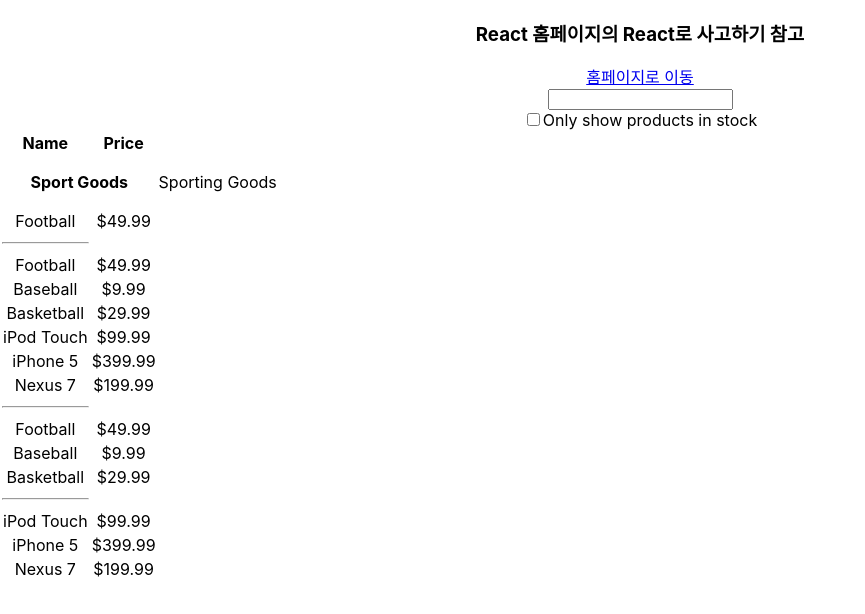
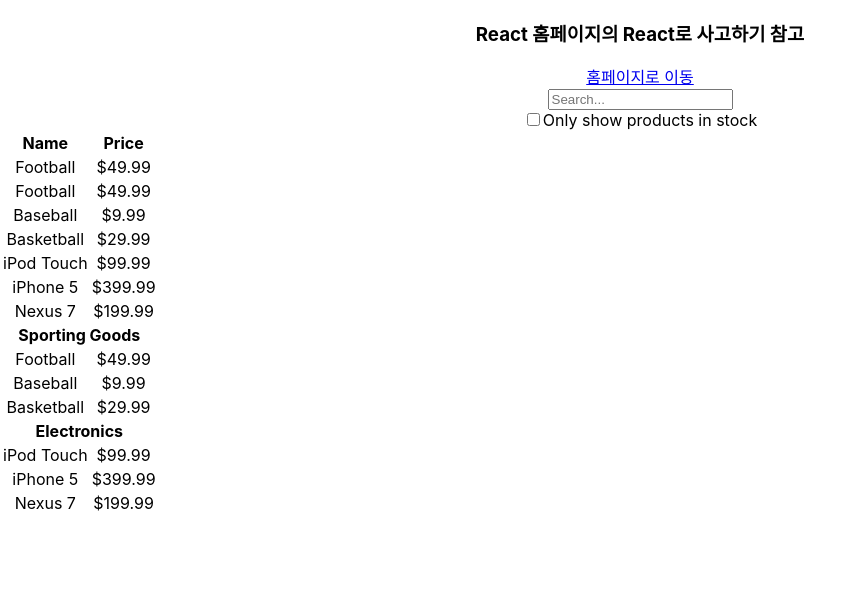
Before and after one commit to KIMPPT/React, a React (Create React App) app in the folder react-app/: page / in a window 1280 px wide. Shown: the top 614 px of the page, without its empty margins (0-865 px from the left). Built offline with nearby package versions, Linux system fonts and the light colour scheme.

Commit message:
04041600

```diff
--- a/react-app/src/components/FilterableProductTable.jsx
+++ b/react-app/src/components/FilterableProductTable.jsx
@@ -6,14 +6,33 @@ import productData from '../data/product.json'
 //2. 정적 데이터를 이용해서 작성
 //3. state와 props 구분해서 작성
 export class FilterableProductTable extends Component {
+  constructor(props){
+    super(props);
+    this.state={
+      searchText:"",
+      isOnlyStock: false
+    }
+  }
+  //toggleStock 메소드를 실행할때마다 this.state.isOnlyStock T/F 로 바꿈
+  toggleStock=()=>{
+    this.setState({isOnlyStock:!this.state.isOnlyStock})
+    console.log("메소드실행")
+  }
   render() {
     console.log(productData);
+    //isOnlyStock이 true일 때 productData가 stock이 true인것만 배열로 만들기
+    let checkedProduct=productData.filter((product)=>product.stocked)
     return (
       <div>
         {/*검색어, 체크박스에 관한 값 */}
-        <SearchBar/>
+        <SearchBar
+
+        isOnlyStock={this.state.isOnlyStock}
+        //props 값으로 메소드를 작성해서 전달
+        toggleStock={this.toggleStock}
+        />
         {/*가져온 데이터 값을 보여줄 공간 */}
-        <ProductTable products={productData}/>
+        <ProductTable products={this.state.isOnlyStock?checkedProduct:productData}/>
       </div>
     )
   }
--- a/react-app/src/components/ProductCategoryRow.jsx
+++ b/react-app/src/components/ProductCategoryRow.jsx
@@ -1,12 +1,14 @@
 import React, { Component } from "react";
-import category from '../data/product.json'
 //json에서 카테고리를 뽑아내옴. 중복이 있으면 하나만
 export class ProductCategoryRow extends Component {
+    constructor(props){
+        super(props);
+    }
   render() {
+    let {category}=this.props;
     return (
       <tr>
-        <th colSpan={2}>Sport Goods</th>
-        <p>{category[2].category}</p>
+        <th colSpan={2}>{category}</th>
       </tr>
     );
   }
--- a/react-app/src/components/ProductTable.jsx
+++ b/react-app/src/components/ProductTable.jsx
@@ -28,17 +28,15 @@ export class ProductTable extends Component {
               //products의 카테고리 중 'sporting goods'를 가진 배열을 만드는 방법
               //filter를 이용해 내용을 작성하고 <productrow/>를 통해서 내용 출력하기
             }
-            <ProductCategoryRow />
             <ProductRow name={products[0].name} price={products[0].price} />
-            <hr />
             {products.map((product) => (
               <ProductRow name={product.name} price={product.price} />
             ))}
-            <hr />
+            <ProductCategoryRow category={"Sporting Goods"}/>
             {sportingProducts.map((product) => (
               <ProductRow name={product.name} price={product.price} />
             ))}
-            <hr />
+            <ProductCategoryRow category={"Electronics"}/>
             {elecProducts.map((product) => (
               <ProductRow name={product.name} price={product.price} />
             ))}
--- a/react-app/src/components/SearchBar.jsx
+++ b/react-app/src/components/SearchBar.jsx
@@ -2,13 +2,17 @@ import React, { Component } from "react";
 
 //글자를 입력 받아서 필터링 하는 컴포넌트
 export class SearchBar extends Component {
+  constructor(props){
+    super(props)
+  }
   render() {
+    let {isOnlyStock,toggleStock}=this.props;
     return (
       <div>
-        <input type="text"></input>
+        <input type="text" placeholder="Search..."></input>
         <br />
-        <input type="checkbox"></input>
-        <label>Only show products in stock</label>
+        <input type="checkbox" checked={isOnlyStock}/>
+        <label htmlFor="" onClick={toggleStock}>Only show products in stock</label>
       </div>
     );
   }
```
